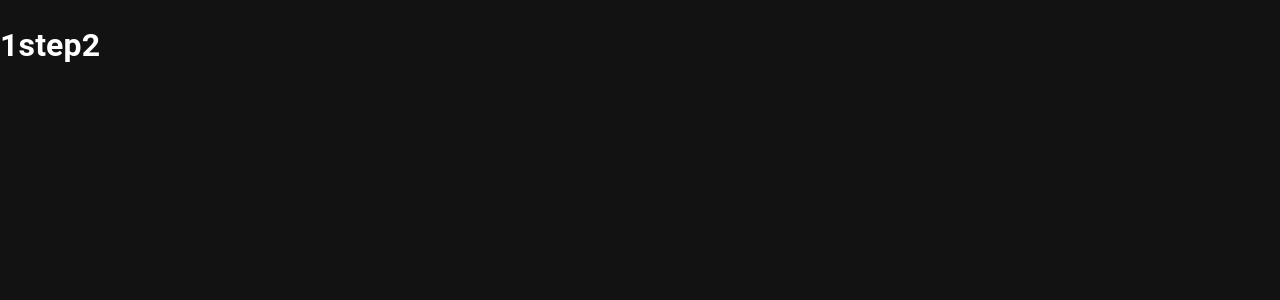
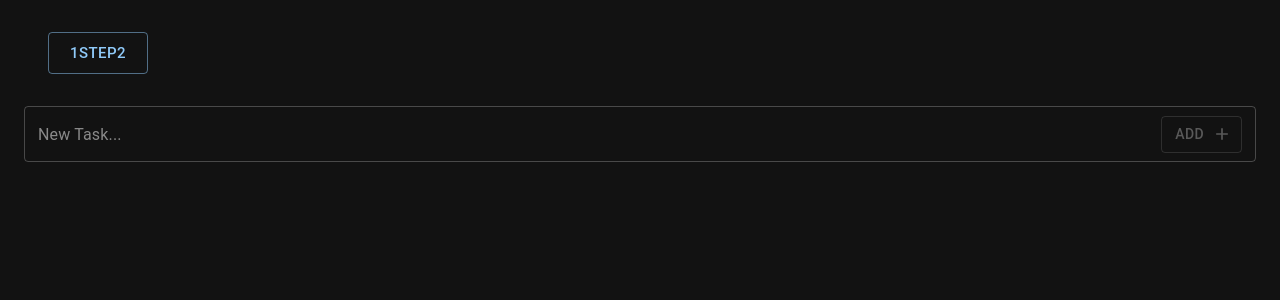
Before and after one commit to Pootez/1step2, a React (Vite) app: page / in a window 1280 px wide. Shown: the top 300 px of the page. Built offline with nearby package versions, Linux system fonts and the light colour scheme.

Commit message:
List and add tasks with relations

```diff
--- a/src/App.tsx
+++ b/src/App.tsx
@@ -1,8 +1,38 @@
+import { createContext, useState } from 'react'
+import TaskList from './components/TaskList'
+import { Task } from './Task'
+import { Box, Button } from '@mui/material'
+import NewTaskInput from './components/NewTaskInput'
+
+export const TasksContext = createContext<{
+  tasks: Task[]
+  setTasks: React.Dispatch<React.SetStateAction<Task[]>>
+} | null>(null)
 
 function App() {
+  const [tasks, setTasks] = useState<Task[]>([])
 
   return (
-    <h1>1step2</h1>
+    <TasksContext.Provider value={{ tasks, setTasks }}>
+      <Box px={2}>
+        <Button
+          variant="outlined"
+          size="large"
+          sx={{ m: 4 }}
+          onClick={() => {
+            setTasks([...tasks, new Task()])
+          }}
+        >
+          1step2
+        </Button>
+      </Box>
+      <Box sx={{ width: '100%', px: 3 }}>
+        <NewTaskInput />
+      </Box>
+      <Box sx={{ width: '100%', px: 3 }}>
+        <TaskList>{tasks.filter(task => tasks.filter(t => t.children.includes(task.id)).length == 0)}</TaskList>
+      </Box>
+    </TasksContext.Provider>
   )
 }
 
--- /dev/null
+++ b/src/Task.ts
@@ -0,0 +1,14 @@
+
+export class Task {
+    private static idCount = 1;
+    id: number
+    title: string
+    children: number[]
+    completed = false
+
+    constructor(title?: string, children?: number[]) {
+        this.id = Task.idCount++
+        this.title = title || "Task #" + this.id
+        this.children = children || []
+    }
+}
--- /dev/null
+++ b/src/components/NewTaskInput.tsx
@@ -0,0 +1,42 @@
+import { Add } from '@mui/icons-material'
+import { Button, TextField } from '@mui/material'
+import { useContext, useState } from 'react'
+import { TasksContext } from '../App'
+import { Task } from '../Task'
+
+const NewTaskInput = () => {
+  const [text, setText] = useState('')
+
+  const context = useContext(TasksContext)
+  if (!context) return
+  const { tasks, setTasks } = context
+
+  const addTask = () => {
+    if (text) setTasks([...tasks, new Task(text)])
+  }
+
+  return (
+    <TextField
+      fullWidth
+      size="medium"
+      placeholder="New Task..."
+      onChange={(e) => setText(e.target.value)}
+      slotProps={{
+        input: {
+          endAdornment: (
+            <Button
+              {...(!text && { disabled: true })}
+              variant={!text ? 'outlined' : 'contained'}
+              endIcon={<Add />}
+              onClick={addTask}
+            >
+              Add
+            </Button>
+          ),
+        },
+      }}
+    />
+  )
+}
+
+export default NewTaskInput
--- /dev/null
+++ b/src/components/TaskItem.tsx
@@ -0,0 +1,84 @@
+import {
+  Checkbox,
+  ListItem,
+  ListItemButton,
+  ListItemIcon,
+  ListItemText,
+} from '@mui/material'
+import { Task } from '../Task'
+import { TasksContext } from '../App'
+import { useContext, useState } from 'react'
+import { ExpandLess, ExpandMore } from '@mui/icons-material'
+
+const TaskItem = ({
+  children: task,
+  tree = [0],
+  layer = 0,
+}: {
+  children: Task
+  tree?: number[]
+  layer?: number
+}) => {
+  const context = useContext(TasksContext)
+  if (!context) return
+  const { tasks, setTasks } = context
+
+  const [open, setOpen] = useState(true)
+  const isLeaf = task.children.length == 0
+
+  return (
+    <>
+      <ListItem divider sx={{ pl: layer * 2 + 2 }}>
+        <ListItemIcon sx={{ flexGrow: 0 }}>
+          <Checkbox
+            edge="start"
+            checked={task.completed}
+            onChange={() => {
+              setTasks(
+                tasks?.map((t) =>
+                  t.id == task.id ? { ...t, completed: !t.completed } : t
+                )
+              )
+            }}
+            tabIndex={-1}
+          />
+        </ListItemIcon>
+        <ListItemButton
+          onClick={() => {
+            task.id != 0 &&
+              setTasks(
+                tasks.map((t) =>
+                  t.id == 1 && task.id != 1
+                    ? { ...t, children: [...t.children, task.id] }
+                    : t
+                )
+              )
+          }}
+        >
+          <ListItemText primary={task.title} />
+        </ListItemButton>
+        {!isLeaf && (
+          <ListItemButton sx={{ flexGrow: 0 }} onClick={() => setOpen(!open)}>
+            {open ? <ExpandLess /> : <ExpandMore />}
+          </ListItemButton>
+        )}
+      </ListItem>
+      {!isLeaf &&
+        open &&
+        task.children
+          .map((childId) => tasks.find((t) => t.id == childId))
+          .filter((child) => !!child)
+          .map((child, idx) => (
+            <TaskItem
+              key={[...tree, idx].join('-')}
+              tree={[...tree, idx]}
+              layer={layer + 1}
+            >
+              {child}
+            </TaskItem>
+          ))}
+    </>
+  )
+}
+
+export default TaskItem
--- /dev/null
+++ b/src/components/TaskList.tsx
@@ -0,0 +1,15 @@
+import { List } from '@mui/material'
+import { Task } from '../Task'
+import TaskItem from './TaskItem'
+
+const TaskList = ({ children: tasks }: { children: Task[] }) => {
+  return (
+    <List sx={{ width: '100%', bgcolor: 'background.paper' }}>
+      {tasks.map((task, idx) => (
+        <TaskItem key={'' + idx}>{task}</TaskItem>
+      ))}
+    </List>
+  )
+}
+
+export default TaskList
```
